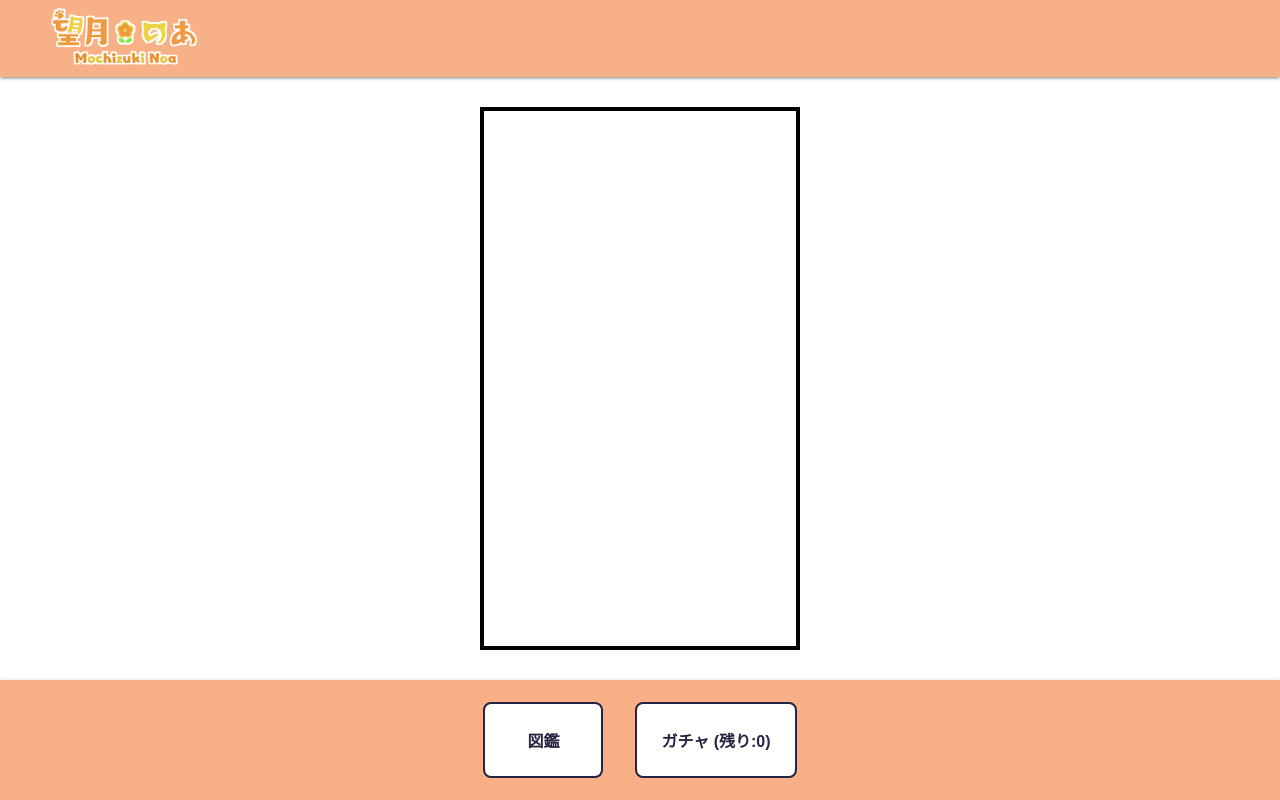
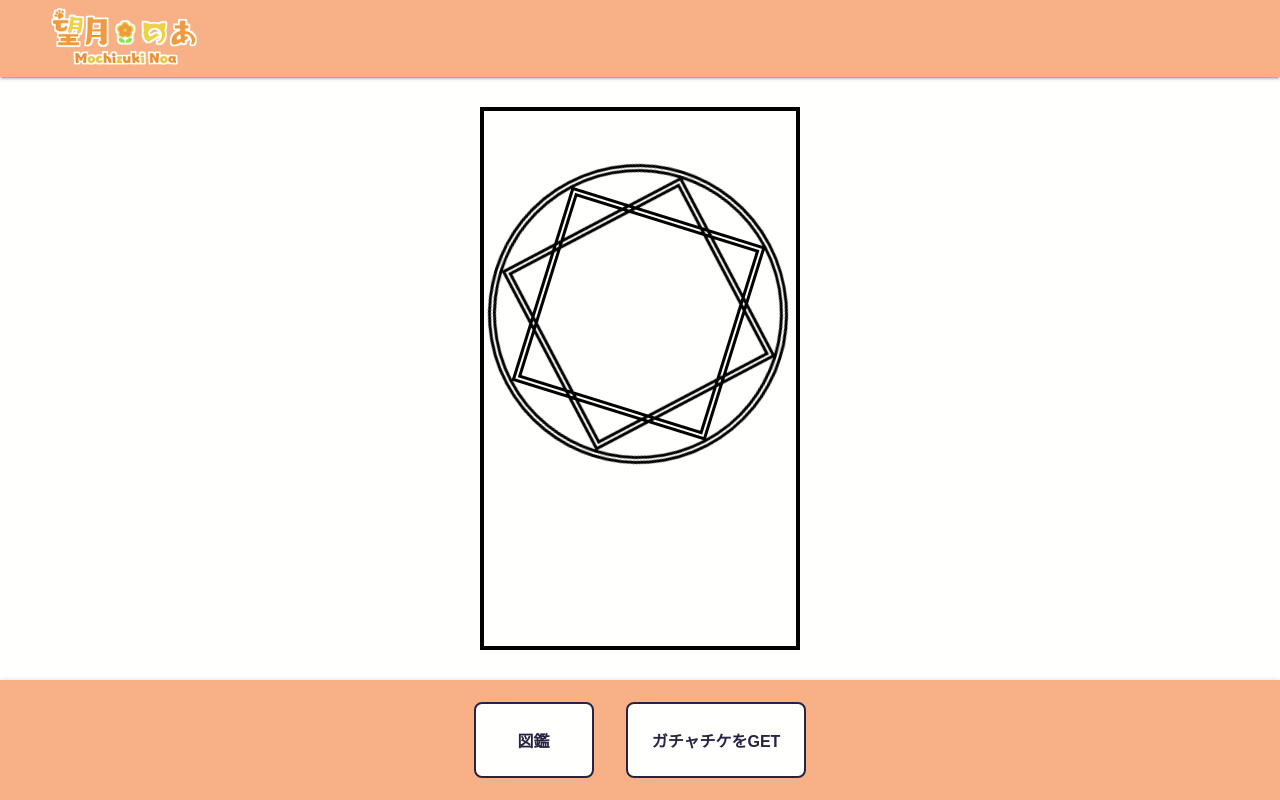
Before and after one commit to MochiNoaProject/mochinoa.com, a Next.js app: page /gacha in a window 1280 px wide. Built offline with nearby package versions, Linux system fonts and the light colour scheme; a web font is replaced by a local one.

Commit message:
feat: improve ux

```diff
--- a/app/gacha/Result.module.css
+++ b/app/gacha/Result.module.css
@@ -75,3 +75,42 @@
   margin: 0px 8px;
   padding: 8px;
 }
+
+@keyframes rotate {
+  0% {
+    transform: rotate(0deg);
+  }
+  100% {
+    transform: rotate(360deg);
+  }
+}
+
+.octagram {
+  margin-top: 15%;
+  position: relative;
+  width: 300px;
+  height: 300px;
+  border: 8px double #000;
+  border-radius: 50%;
+  animation: rotate 10s infinite linear;
+}
+
+.octagram::before,
+.octagram::after {
+  content: "";
+  position: absolute;
+  top: 0px;
+  left: 0px;
+  bottom: 0px;
+  right: 0px;
+  margin: auto;
+  width: 203px;
+  height: 203px;
+  border: inherit;
+  transform: rotate(45deg);
+  overflow: hidden;
+}
+
+.octagram::after {
+  transform: rotate(90deg);
+}
--- a/app/gacha/Result.tsx
+++ b/app/gacha/Result.tsx
@@ -27,7 +27,9 @@ export const Result = ({ chara }: { chara?: (typeof data)[number] }) => {
             />
             <p className={styles.note}>{chara.description}</p>
           </React.Fragment>
-        ) : null}
+        ) : (
+          <div className={styles.octagram} />
+        )}
       </div>
     </div>
   );
--- a/app/gacha/TicketModal.module.css
+++ b/app/gacha/TicketModal.module.css
@@ -15,9 +15,16 @@
 }
 
 .container article {
-  padding: 24px 48px;
+  padding: 24px 24px;
 }
 
+.container article p {
+  margin-bottom: 16px;
+}
+
+.container article ul {
+  padding-left: 16px;
+}
 .container article ul li {
   padding: 8px 0px;
 }
--- a/app/gacha/TicketModal.tsx
+++ b/app/gacha/TicketModal.tsx
@@ -17,6 +17,7 @@ export const TicketModal = () => {
       </header>
 
       <article>
+        <p>ガチャチケの取得は1日毎にリセットされます。</p>
         <ul>
           {[
             {
--- a/app/gacha/page.tsx
+++ b/app/gacha/page.tsx
@@ -56,8 +56,14 @@ const Content = () => {
             }
           }}
         >
-          ガチャ (残り:
-          {ticket.amount > 99 ? "99" : ticket.amount})
+          {ticket.amount === 0 ? (
+            <span>ガチャチケをGET</span>
+          ) : (
+            <span>
+              ガチャ (残り:
+              {ticket.amount > 99 ? "99" : ticket.amount})
+            </span>
+          )}
         </button>
       </footer>
     </section>
```
